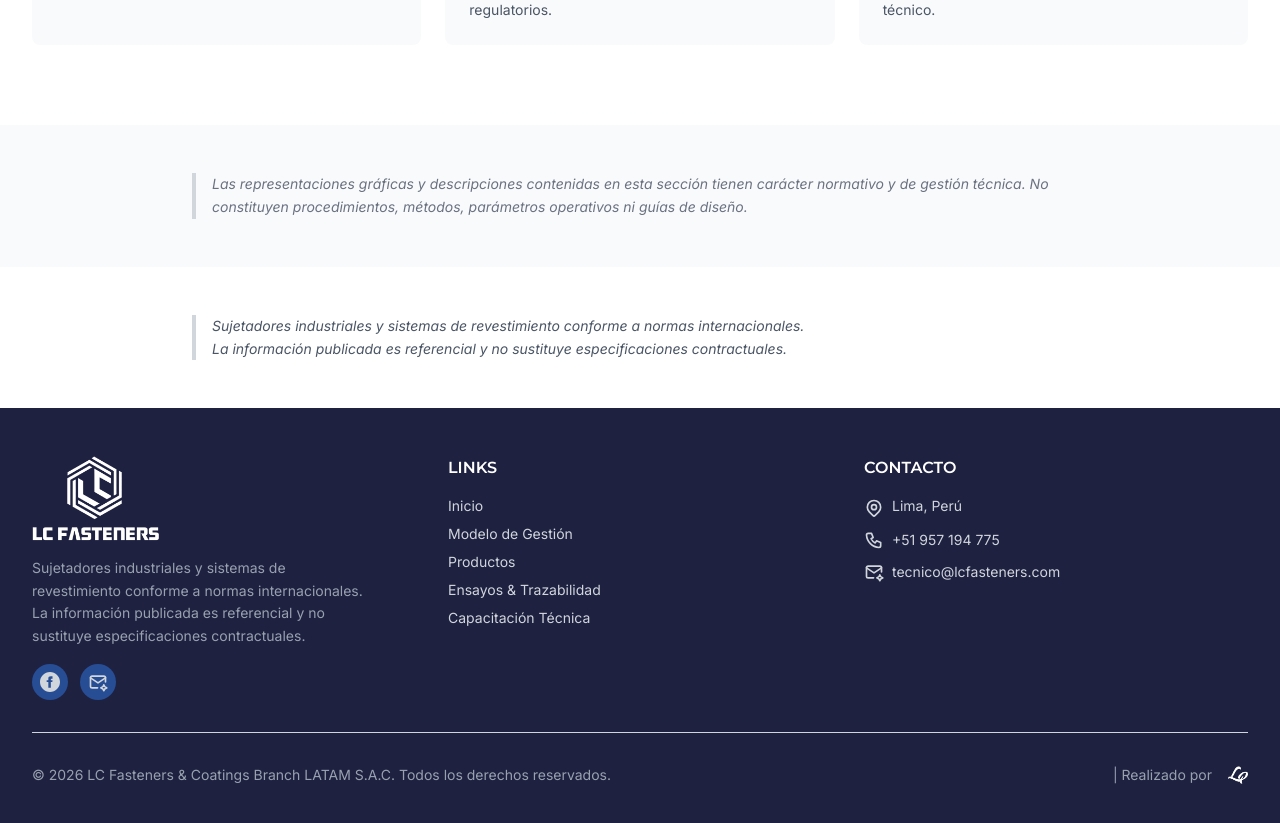
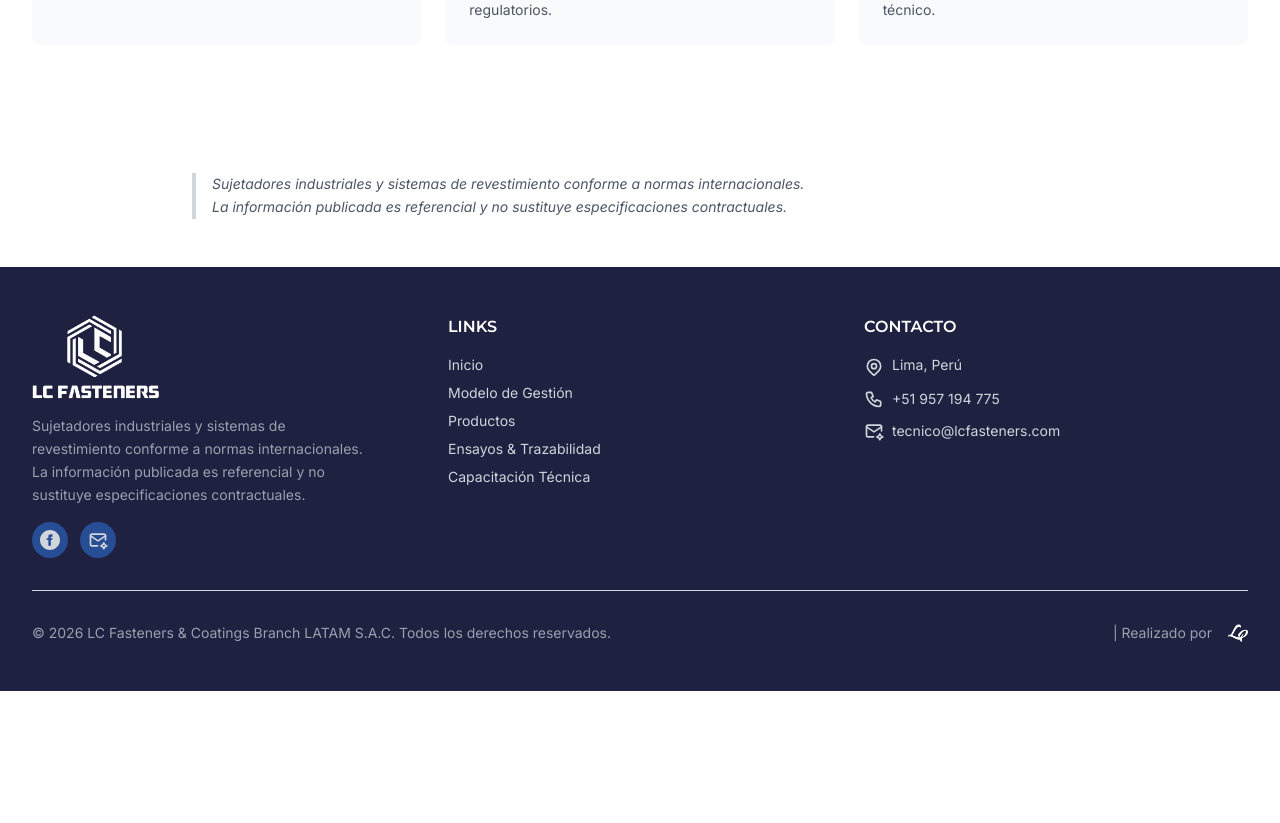
Before and after one commit to ArturoZAC/project-lcfasteners, a React (Vite) app in the folder web/: page /informativas/lcfasteners/modelo-gestion in a window 1280 px wide. Shown: the part 2740-3563 px from the top of the page. After the commit the page ends 3431 px from the top, so only its background shows below. Built offline with nearby package versions, Linux system fonts and the light colour scheme; a web font is replaced by a local one.

Commit message:
rmComponent

```diff
--- a/web/src/pages/modelo/ModelPage.tsx
+++ b/web/src/pages/modelo/ModelPage.tsx
@@ -3,7 +3,7 @@ import { ManagementModelGraphic } from "./components/ManagementModelGraphic";
 import { ManagementModelHero } from "./components/ManagementModelHero";
 import { ManagementPillars } from "./components/ManagementPillars";
 import { TechnicalDescription } from "./components/TechnicalDescription";
-import { TechnicalDisclaimer } from "./components/TechnicalDisclaimer";
+// import { TechnicalDisclaimer } from "./components/TechnicalDisclaimer";
 
 export const ModelPage = () => {
   return (
@@ -13,7 +13,7 @@ export const ModelPage = () => {
       <ManagementModelGraphic />
       {/* <CompanyTrajectory /> */}
       <ManagementPillars />
-      <TechnicalDisclaimer />
+      {/* <TechnicalDisclaimer /> */}
     </>
   );
 };
```
